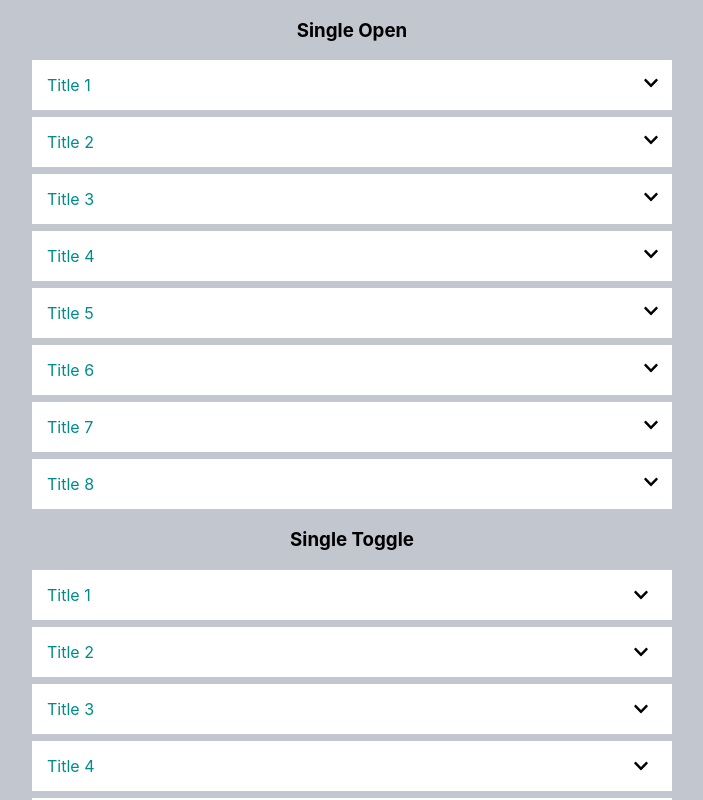
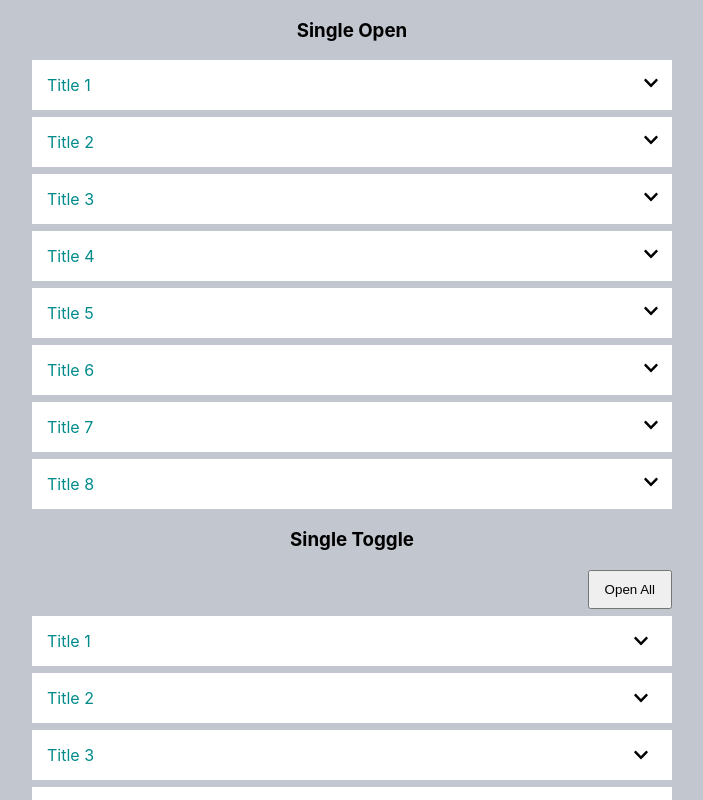
Before and after one commit to akhtarvahid/react-accordions, a React (Create React App) app in the folder react-accordions/: page / in a window 1280 px wide. Shown: the top 800 px of the page, without its empty margins (288-991 px from the left). Built offline with nearby package versions, Linux system fonts and the light colour scheme.

Commit message:
open all accordion btn created

```diff
--- a/react-accordions/src/components/accordion2/SingleToggle.css
+++ b/react-accordions/src/components/accordion2/SingleToggle.css
@@ -13,3 +13,10 @@
     padding: 15px;
     color: white;
 }
+.collapse-btn {
+    text-align: right;
+}
+.collapse-btn button{
+    outline: none;
+    padding: 10px 15px;
+}
--- a/react-accordions/src/components/accordion2/SingleToggle.js
+++ b/react-accordions/src/components/accordion2/SingleToggle.js
@@ -4,7 +4,8 @@ import ToggleIcon from '../common/ToggleIcon';
 import './SingleToggle.css';
 export default class SingleToggle extends Component {
     state = {
-        lists: []
+        lists: [],
+        isOpenedAll: false
     }
     componentDidMount() {
         this.setState({
@@ -21,10 +22,17 @@ export default class SingleToggle extends Component {
           })
       })
     }
+    handleAll=()=> {
+        this.setState({
+            lists: this.state.lists.map(list => ({...list, open: true})),
+            isOpenedAll: true
+        })
+    }
     render() {
         const { lists } = this.state;
         return (
             <div>
+              <div className="collapse-btn"><button onClick={this.handleAll}>{this.state.isOpenedAll ? 'Collapse' : 'Open All'}</button></div>
               {lists.map(list =>
               <div key={list.id}  onClick={() => this.selectedRowHandler(list)}>
                  <div className="acc-heading">
```
